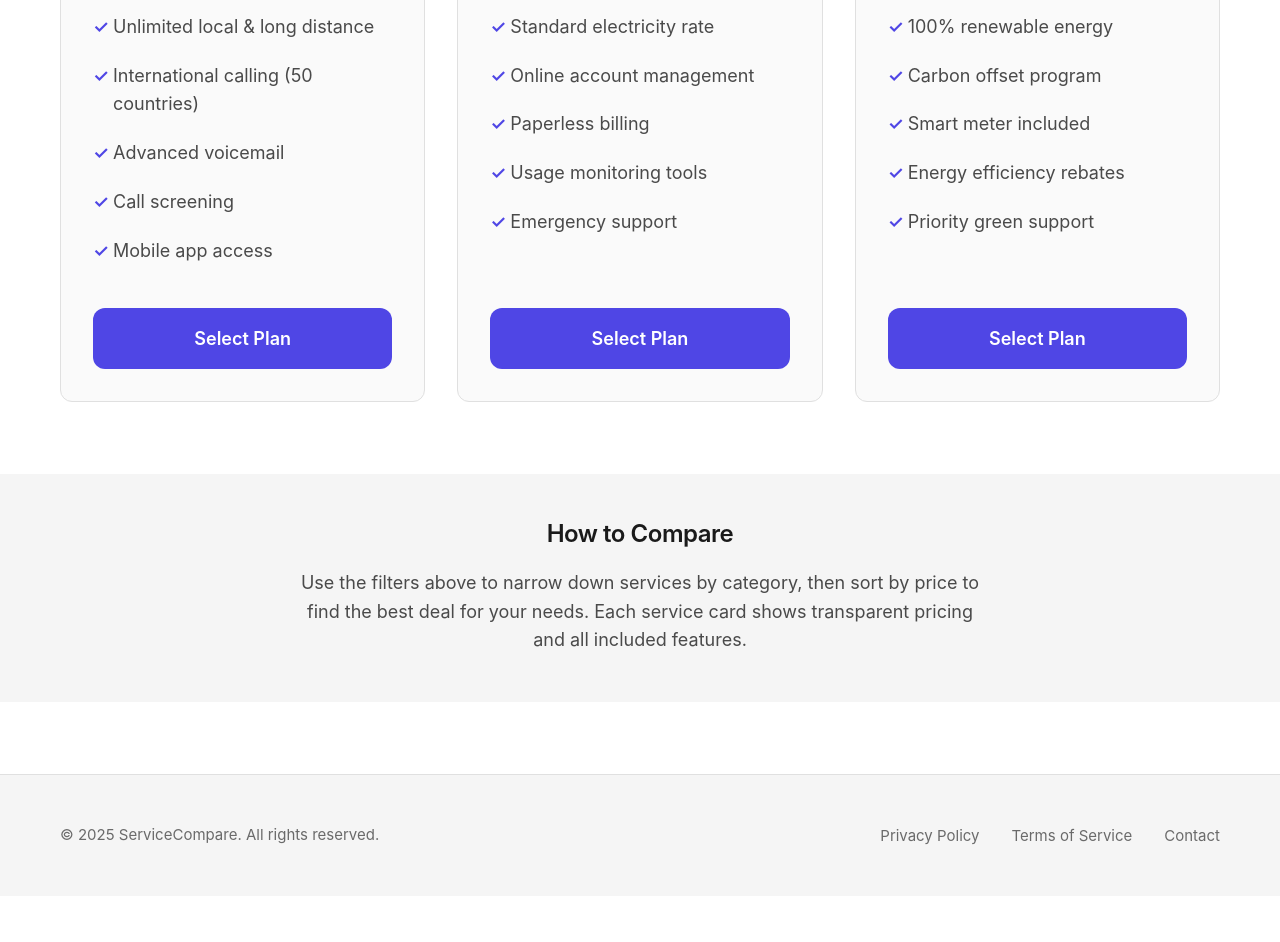
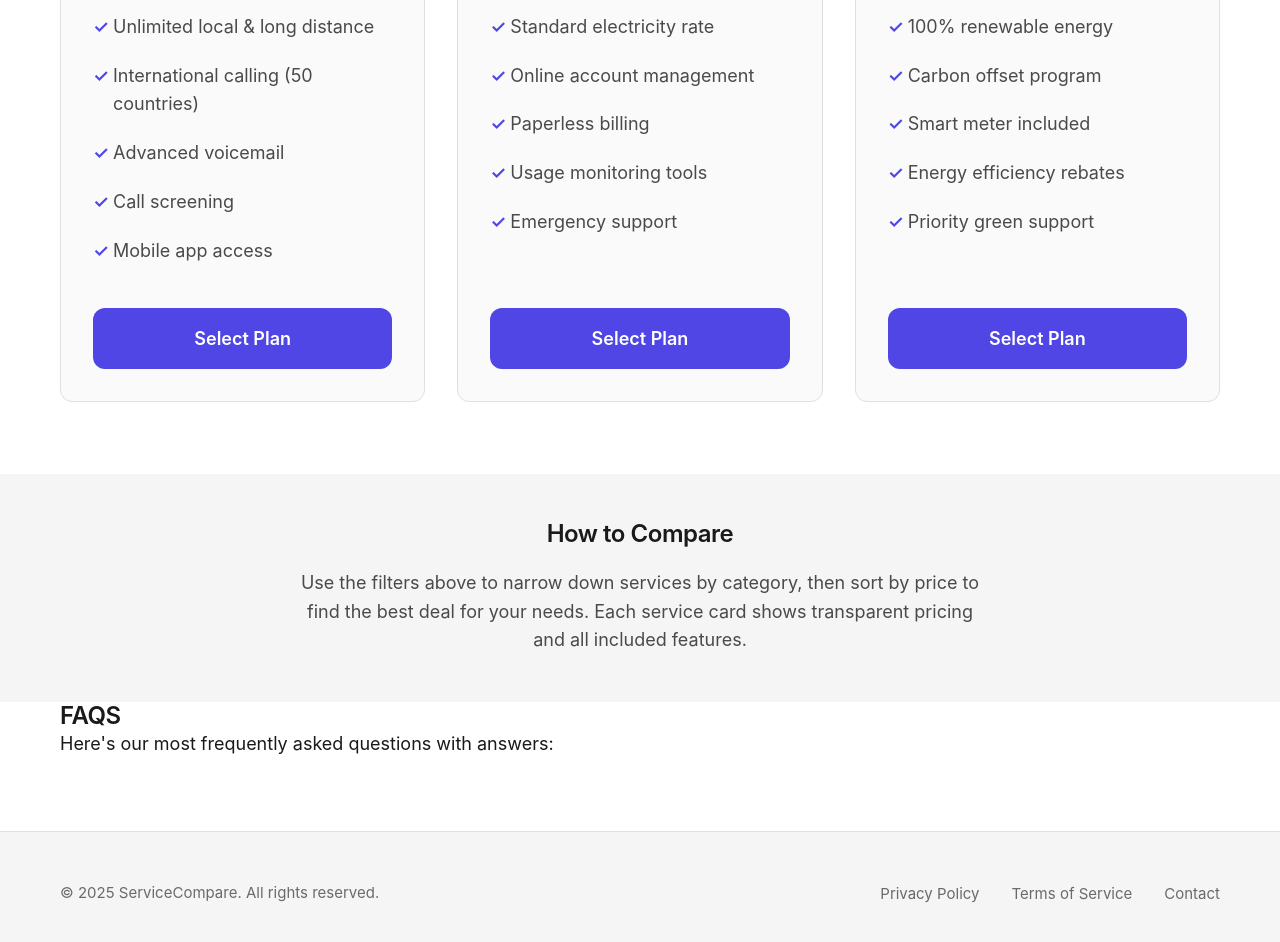
Before and after one commit to nemo20022/finalProject, a website: page index.html in a window 1280 px wide. Shown: the part 1390-2332 px from the top of the page. Before the commit the page ends 2286 px from the top, so only its background shows below. Drawn offline with Linux system fonts and the light colour scheme.

Commit message:
Add FAQ section to provide answers to common questions

```diff
--- a/index.html
+++ b/index.html
@@ -180,6 +180,14 @@
                 <p>Use the filters above to narrow down services by category, then sort by price to find the best deal for your needs. Each service card shows transparent pricing and all included features.</p>
             </div>
         </section>
+
+        <section id="faq" class="faq-section">
+            <div class="container">
+                <h3>FAQS</h3>
+                <p>Here's our most frequently asked questions with answers:</p>
+            </div>
+        </section>
+
     </main>
 
     <footer>
```
